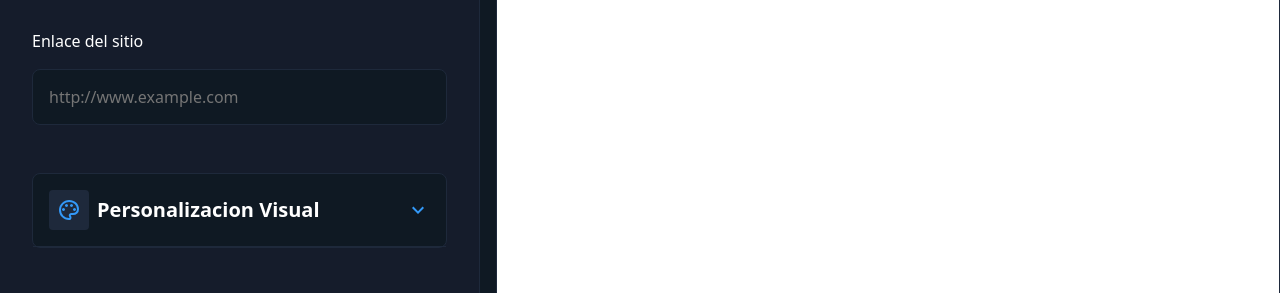
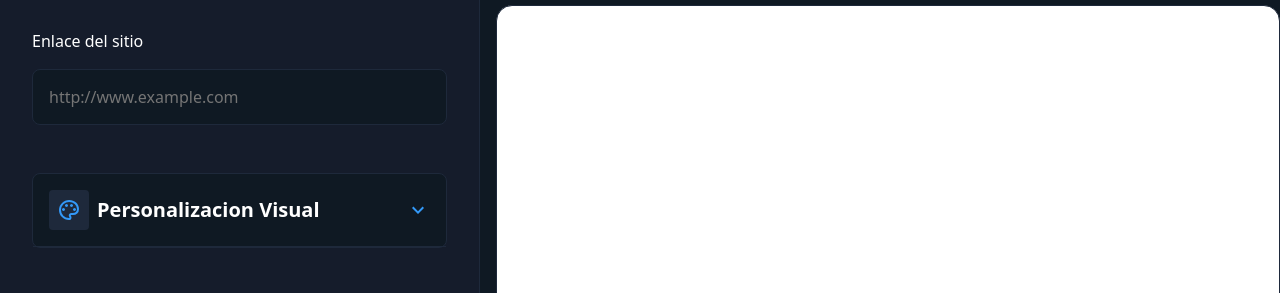
Before and after one commit to NelsonAMR/QR-Generator, a website built with Vite: page index.html in a window 1280 px wide. Shown: the part 184-477 px from the top of the page. Built offline with nearby package versions, Linux system fonts and the light colour scheme.

Commit message:
fix: some styles to sidebar and previewer

```diff
--- a/src/styles/components/aside.css
+++ b/src/styles/components/aside.css
@@ -6,7 +6,7 @@
   overflow: hidden;
   border-right: 1px solid var(--color-border-default);
   background-color: var(--color-bg-surface);
-  height: 100%;
+  min-height: 100%;
   max-width: 30rem;
   width: 100%;
 
--- a/src/styles/components/previewer.css
+++ b/src/styles/components/previewer.css
@@ -2,7 +2,7 @@
   display: flex;
   flex-direction: column;
   gap: 2rem;
-  margin: auto;
+  margin: 3rem auto;
 
   .preview-header {
     display: flex;
```
